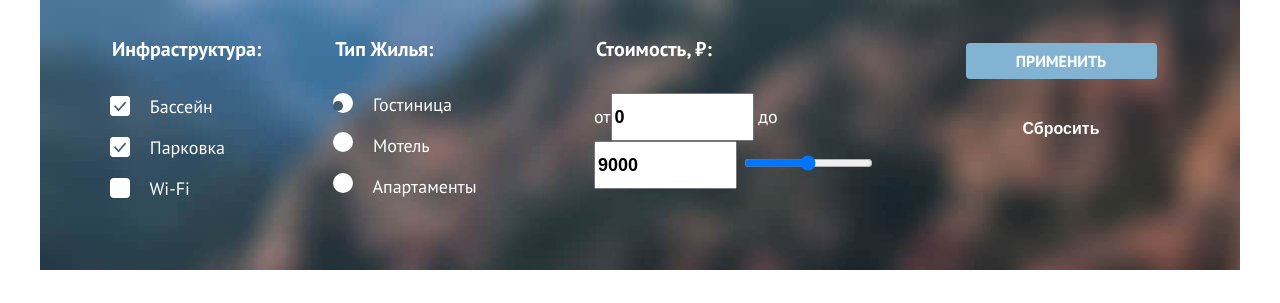
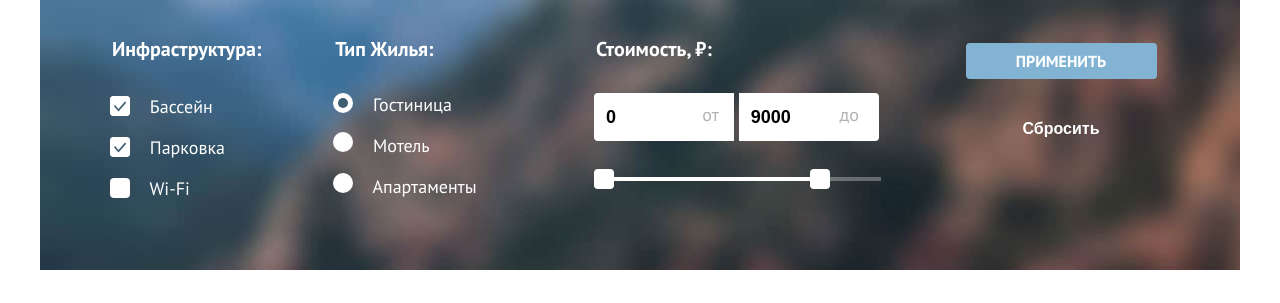
Before and after one commit to htmlacademy-htmlcss/2448371-sedona-1, a plain HTML site: page catalog.html in a window 1280 px wide. Shown: the part 209-512 px from the top of the page. Drawn offline with Linux system fonts and the light colour scheme.

Commit message:
Редактировал форму в каталоге (добавил декоративные элементы поверх старых и состояния к ним)

```diff
--- a/catalog.html
+++ b/catalog.html
@@ -62,7 +62,6 @@
           <fieldset class="catalog-filter-group">
             <legend class="catalog-filter-title">Инфраструктура:</legend>
             <ul class="catalog-filter-list">
-              <!-- Обернул input и span в label -->
               <li class="catalog-filter-item">
                 <label class="control" for="pool">
                   <input class="control-input visually-hidden" type="checkbox" id="pool" name="pool" checked>
@@ -77,11 +76,10 @@
                   <span>Парковка</span>
                 </label>
               </li>
-              <!-- label отдельно от input и span -->
               <li class="catalog-filter-item">
-                <input class="control-input visually-hidden" type="checkbox" id="wifi" name="wi-fi" >
-                <span class="control-mark"></span>
                 <label class="control" for="wifi">
+                  <input class="control-input visually-hidden" type="checkbox" id="wifi" name="wi-fi" >
+                  <span class="control-mark"></span>
                   Wi-Fi
                 </label>
               </li>
@@ -115,9 +113,22 @@
           </fieldset>
           <fieldset class="catalog-filter-group">
             <legend class="catalog-filter-title">Стоимость, ₽: </legend>
-            <label>от<input class="input-price" type="text" value="0"></label>
-            <label>до<input class="input-price" type="text" value="9000"></label>
-            <input type="range">
+            <label class="label-price">
+              <span class="price-span">от</span>
+              <input class="input-price input-price-left" type="text" value="0">
+            </label>
+            <label class="label-price">
+              <span class="price-span">до</span>
+              <input class="input-price input-price-right" type="text" value="9000">
+            </label>
+            <div class="range-scale">
+              <span class="range-bar" style=" width: 226px;">
+                <span class="range-toggle toggle-min"></span>
+                <span class="range-toggle toggle-max"></span>
+              </span>
+
+            </div>
+            <input class="visually-hidden" type="range">
           </fieldset>
           <fieldset class="catalog-button">
             <button class="button button-blue button-blue-catalog" type="submit">Применить</button>
--- a/style/style.css
+++ b/style/style.css
@@ -847,11 +847,88 @@ display: flex;
 }
 
 .input-price {
-  width: 143px;
+  width: 140px;
   height: 48px;
   font-size: 18px;
   font-weight: 700;
   box-sizing: border-box;
+  padding: 5px 10px;
+  outline: none;
+  border: 2px solid transparent;
+  margin-bottom: 36px;
+}
+
+.input-price:hover {
+  background-color: #E6E6E6;
+}
+
+.input-price:focus {
+  background-color: #E6E6E6;
+  outline: 3px solid #83B3D3;
+}
+
+.input-price:active {
+  border: 2px solid #000;
+  outline: none;
+}
+
+.input-price-left {
+  border-radius: 4px 0 0 4px;
+}
+
+.input-price-right {
+  border-radius: 0 4px 4px 0;
+}
+
+.label-price {
+  position: relative;
+}
+
+.price-span {
+  position: absolute;
+  color: rgba(0, 0, 0, 0.3);
+  right: 20px;
+  top: -2px;
+}
+
+.range-scale {
+  background-color: rgba(255, 255, 255, 0.3);
+  width: 287px;
+  height: 4px;
+  position: relative;
+  z-index: 0;
+}
+
+.range-bar {
+  height: 4px;
+  background-color: #ffffff;
+  position: absolute;
+  z-index: 1;
+}
+
+.range-toggle {
+  width: 20px;
+  height: 20px;
+  border-radius: 4px;
+  background-color: #ffffff;
+  position: absolute;
+}
+
+.toggle-min {
+  top: -8px;
+}
+
+.toggle-max {
+  right: -10px;
+  top: -8px;
+}
+
+.range-toggle:focus {
+  outline: 3px solid #83B3D3;
+}
+
+.range-toggle:active {
+  outline: 2px solid #83B3D3;
 }
 
 .button-blue-catalog {
@@ -916,7 +993,6 @@ display: flex;
   display: inline-block;
   margin-right: 15px;
   z-index: 0;
-  position: relative;
 }
 
 .control-input[type="radio"]:checked + .control-mark-radio::before {
@@ -928,24 +1004,31 @@ display: flex;
   z-index: 1;
   position: relative;
   display: inline-block;
-  background-position: center;
+  top: -3px;
+  left: 5px;
 }
 
 
-.control-input:hover {
-
+.control-input:hover +   .control-mark,
+.control-input:hover + .control-mark-radio {
+  background-color: rgba(255, 255, 255, 0.6);
+  cursor: pointer;
 }
 
-.control-input:focus {
-
+.control-input:focus + .control-mark,
+.control-input:focus + .control-mark-radio {
+  outline: 3px solid #83B3D3;
 }
 
-.control-input:active {
-
+.control-input:active + .control-mark,
+.control-input:active + .control-mark-radio {
+  background-color: rgba(255, 255, 255, 0.3);
 }
-
-.control-input:disabled {
-
+/* disabled не работает:( */
+.control-input:disabled + .control-mark,
+.control-input:disabled + .control-mark-radio {
+  background-color: rgba(0, 0, 0, 0.30);
+  cursor: auto;
 }
 
 .button-reset:hover {
```
